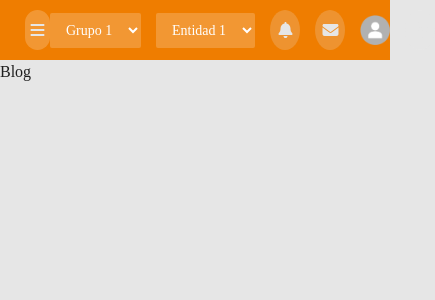
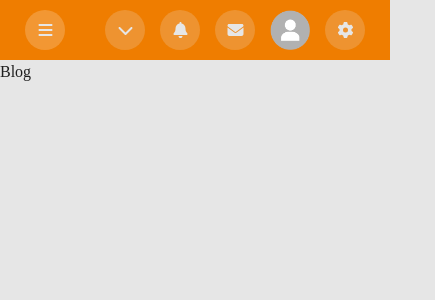
Before and after one commit to Juantorreser/stg-tho-app, a Next.js app: page /dashboard/comunicaciones/noticias/blog in a window 390 px wide. Shown: the top 300 px of the page, 435 px wide, since content can reach past the window. Built offline with nearby package versions, Linux system fonts and the light colour scheme.

Commit message:
Header Responsiveness updated to include gruop and entity selects

```diff
--- a/app/globals.scss
+++ b/app/globals.scss
@@ -75,6 +75,17 @@ body {
         display: flex;
         gap: 5px;
       }
+      .icon {
+        align-items: center;
+        justify-content: center;
+        color: var(--background);
+        cursor: pointer;
+        height: 40px;
+        padding: 0;
+        background-color: #e6e6e635;
+        border-radius: 50%;
+        width: 40px;
+      }
     }
   }
 }
--- a/components/header/Header.tsx
+++ b/components/header/Header.tsx
@@ -4,6 +4,7 @@ import Image from "next/image";
 import {faChevronDown} from "@fortawesome/free-solid-svg-icons/faChevronDown";
 import HeaderSelect from "./HeaderSelect";
 import {grupos, entidades} from "@/lib/constants/constants";
+import {useState} from "react";
 
 type HeaderProps = {
   menuOpen: boolean;
@@ -11,6 +12,8 @@ type HeaderProps = {
 };
 
 const Header: React.FC<HeaderProps> = ({toogleMenu, menuOpen}) => {
+  const [openSelect, setOpenSelect] = useState<boolean>(false);
+
   return (
     <nav id="header">
       <div
@@ -20,10 +23,27 @@ const Header: React.FC<HeaderProps> = ({toogleMenu, menuOpen}) => {
       </div>
       <ul>
         <li>
-          <HeaderSelect selectOptions={grupos} />
-        </li>
-        <li>
-          <HeaderSelect selectOptions={entidades} />
+          <div className={`grid md:hidden icon relative`}>
+            <FontAwesomeIcon
+              className={`${openSelect ? "rotate-[-180deg]" : " "}
+            transition-all`}
+              icon={faChevronDown}
+              width={25}
+              onClick={() => setOpenSelect(!openSelect)}
+            />
+
+            <div
+              className={`absolute top-[50px] left-[-10px] bg-primary px-5 py-3 gap-2  justify-center items-center
+              ${openSelect ? "flex flex-col" : "hidden"}`}>
+              <HeaderSelect selectOptions={grupos} />
+              <HeaderSelect selectOptions={entidades} />
+            </div>
+          </div>
+
+          <div className="hidden md:flex gap-[15px]">
+            <HeaderSelect selectOptions={grupos} />
+            <HeaderSelect selectOptions={entidades} />
+          </div>
         </li>
         <li className="icon">
           <FontAwesomeIcon icon={faBell} width={25} />
```
